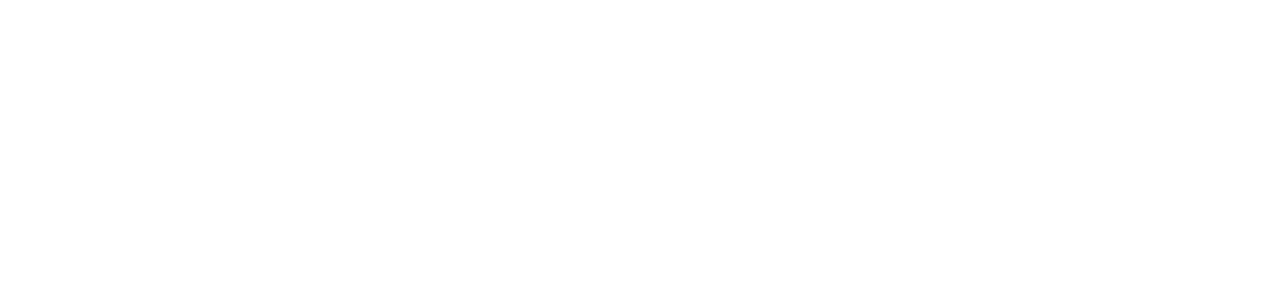
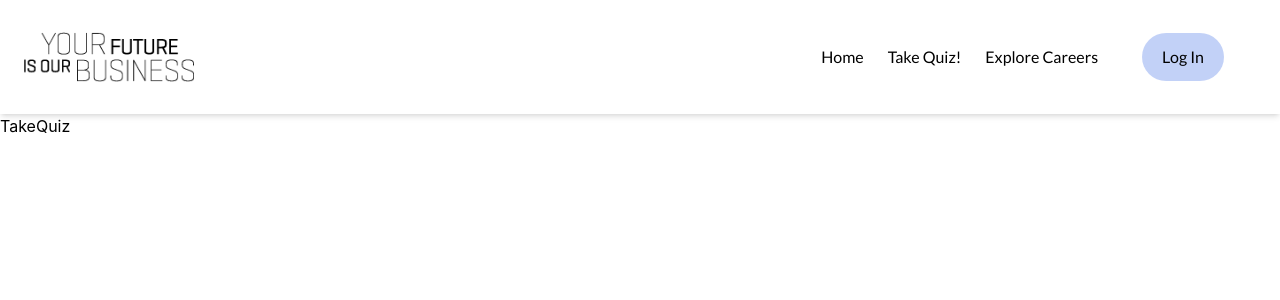
Before and after one commit to ucsc-blueprint/yfiob2, a React (Create React App) app: page /take-quiz in a window 1280 px wide. Before the commit this address had no page. Shown: the top 300 px of the page. Built offline with nearby package versions, Linux system fonts and the light colour scheme.

Commit message:
made dummy pages and added navbar navigation

```diff
--- a/src/components/Navbar.jsx
+++ b/src/components/Navbar.jsx
@@ -1,6 +1,7 @@
 import React from "react";
 
 import YFIOBLogo from "../assets/YFIOBLogo.png";
+import { NavLink } from "react-router-dom";
 
 export const Navbar = () => {
 	return (
@@ -10,18 +11,18 @@ export const Navbar = () => {
 			</div>
 			<div className="flex">
 				<div className="flex-row content-center px-3 hover:text-[#4C78E7] py-1">
-					<button>Home</button>
+					<NavLink to={"/"}>Home</NavLink>
 				</div>
 				<div className="flex-row content-center px-3 hover:text-[#4C78E7] py-1">
-					<button>Take Quiz!</button>
+					<NavLink to={"/take-quiz"}>Take Quiz!</NavLink>
 				</div>
 				<div className="flex-row content-center px-3 hover:text-[#4C78E7] py-1">
-					<button>Explore Careers</button>
+					<NavLink to={"/explore-careers"}>Explore Careers</NavLink>
 				</div>
 			</div>
 			<div className="flex-row content-center px-8">
 				<div className="bg-[#4C78E757] p-3 px-5 rounded-full hover:text-slate-100">
-					<button>Log In</button>
+					<NavLink to={"/login"}>Log In</NavLink>
 				</div>
 			</div>
 		</div>
--- a/src/index.js
+++ b/src/index.js
@@ -2,10 +2,13 @@ import React from "react";
 import ReactDOM from "react-dom/client";
 import "./index.css";
 import App from "./App";
-import { CareerSummaryCards } from "./pages/CareerSummaryCards";
 
 import reportWebVitals from "./reportWebVitals";
 import { BrowserRouter, Route, Routes } from "react-router-dom";
+import ExploreCareers from "./pages/ExploreCareers";
+import TakeQuiz from "./pages/TakeQuiz";
+import Login from "./pages/Login";
+import CareerSummaryCards from "./pages/CareerSummaryCards";
 
 const root = ReactDOM.createRoot(document.getElementById("root"));
 root.render(
@@ -13,7 +16,10 @@ root.render(
 		<BrowserRouter>
 			<Routes>
 				<Route path="/" element={<App />} />
-				<Route path="career-summary-cards" element={<CareerSummaryCards />} />
+				<Route path="/career-summary-cards" element={<CareerSummaryCards />} />
+				<Route path="/explore-careers" element={<ExploreCareers />} />
+				<Route path="/take-quiz" element={<TakeQuiz />} />
+				<Route path="/login" element={<Login />} />
 			</Routes>
 		</BrowserRouter>
 	</React.StrictMode>
--- a/src/pages/CareerSummaryCards.jsx
+++ b/src/pages/CareerSummaryCards.jsx
@@ -4,7 +4,7 @@ import BackButton from "../assets/BackButton.svg";
 import ForwardButton from "../assets/ForwardButton.svg";
 import { Navbar } from "../components/Navbar";
 
-export const CareerSummaryCards = ({ CardData, Level }) => {
+const CareerSummaryCards = ({ CardData, Level }) => {
 	const [color, setColor] = useState(["", "", ""]);
 
 	useEffect(() => {
@@ -100,3 +100,5 @@ export const CareerSummaryCards = ({ CardData, Level }) => {
 		</div>
 	);
 };
+
+export default CareerSummaryCards;
--- /dev/null
+++ b/src/pages/ExploreCareers.jsx
@@ -0,0 +1,13 @@
+import React from "react";
+import { Navbar } from "../components/Navbar";
+
+const ExploreCareers = () => {
+	return (
+		<div>
+			<Navbar />
+			ExploreCareers
+		</div>
+	);
+};
+
+export default ExploreCareers;
--- /dev/null
+++ b/src/pages/Login.jsx
@@ -0,0 +1,13 @@
+import React from "react";
+import { Navbar } from "../components/Navbar";
+
+const Login = () => {
+	return (
+		<div>
+			<Navbar />
+			Login
+		</div>
+	);
+};
+
+export default Login;
--- /dev/null
+++ b/src/pages/TakeQuiz.jsx
@@ -0,0 +1,13 @@
+import React from "react";
+import { Navbar } from "../components/Navbar";
+
+const TakeQuiz = () => {
+	return (
+		<div>
+			<Navbar />
+			TakeQuiz
+		</div>
+	);
+};
+
+export default TakeQuiz;
```
